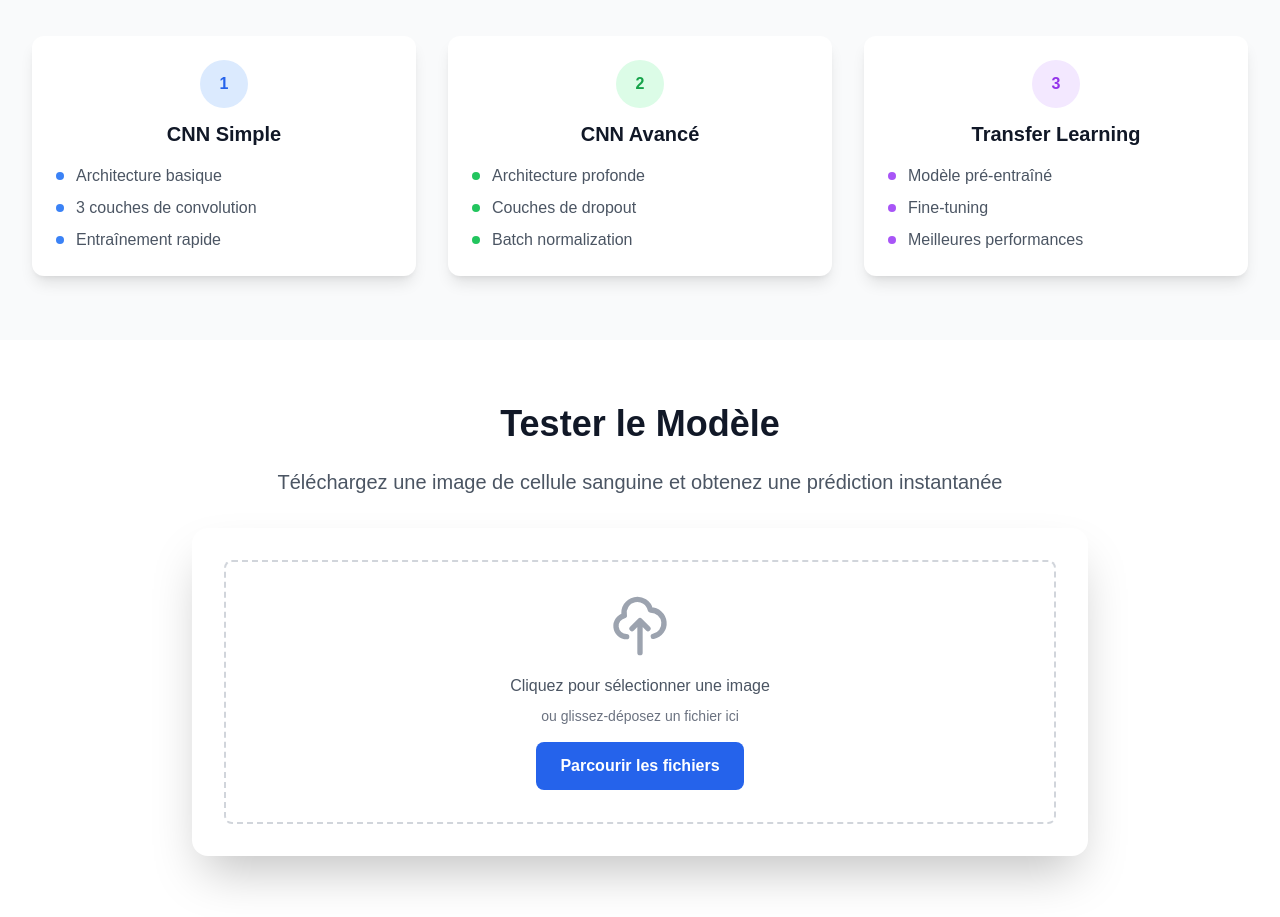
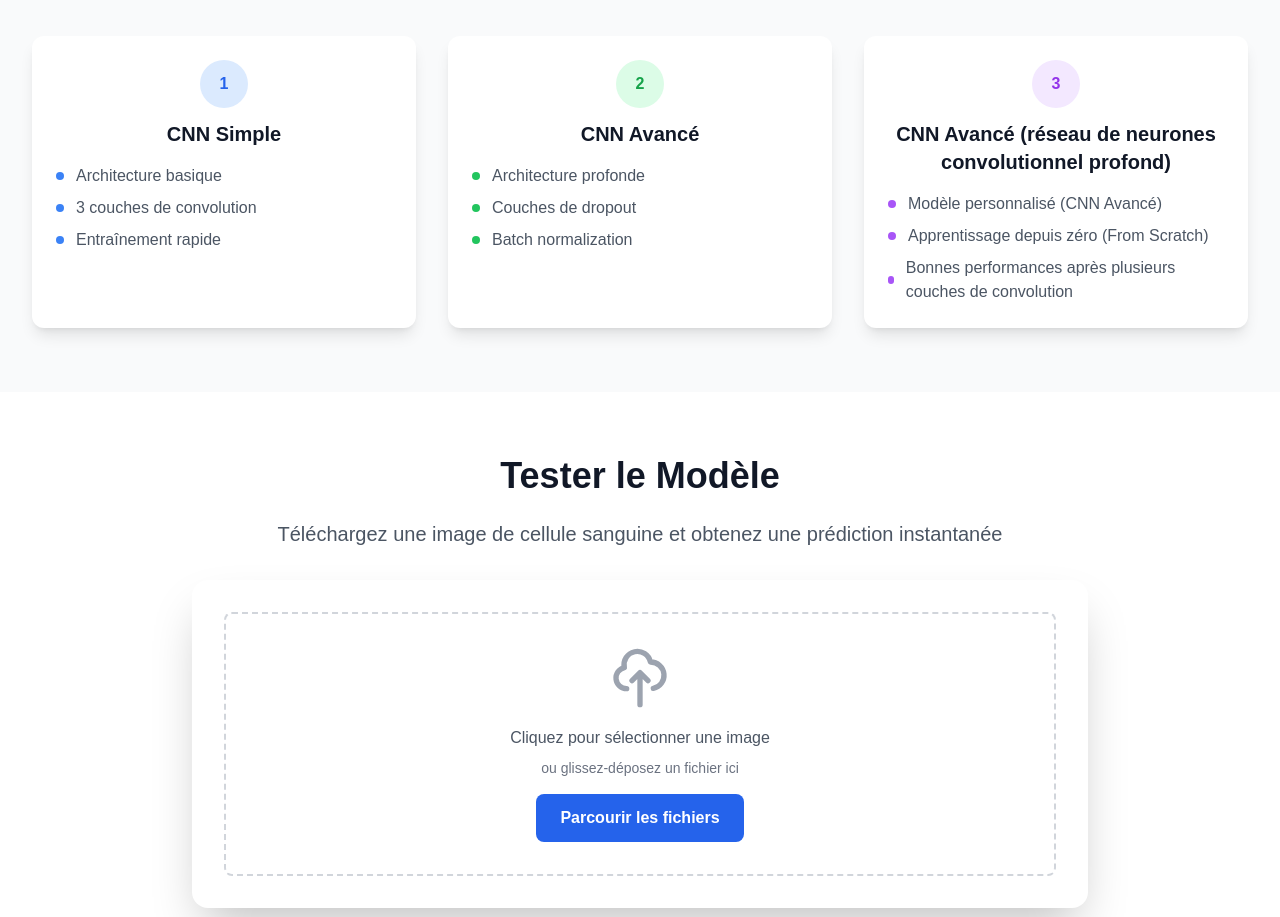
Before and after one commit to AbasseMahmoud/Projet_DeepLearning, a Next.js app in the folder frontend/: page / in a window 1280 px wide. Shown: the part 1300-2217 px from the top of the page. Built offline with nearby package versions, Linux system fonts and the light colour scheme.

Commit message:
modification du troisieme model entrainer

```diff
--- a/frontend/app/components/Home.tsx
+++ b/frontend/app/components/Home.tsx
@@ -366,20 +366,20 @@ export default function Home() {
                 <div className="w-12 h-12 bg-purple-100 dark:bg-purple-900/50 rounded-full flex items-center justify-center mx-auto mb-3">
                   <span className="text-purple-600 dark:text-purple-400 font-bold">3</span>
                 </div>
-                <h3 className="text-xl font-bold text-gray-900 dark:text-white">Transfer Learning</h3>
+                <h3 className="text-xl font-bold text-gray-900 dark:text-white">CNN Avancé (réseau de neurones convolutionnel profond)</h3>
               </div>
               <ul className="space-y-2 text-gray-600 dark:text-gray-300">
                 <li className="flex items-center">
                   <span className="w-2 h-2 bg-purple-500 rounded-full mr-3"></span>
-                  Modèle pré-entraîné
+                   Modèle personnalisé (CNN Avancé)
                 </li>
                 <li className="flex items-center">
                   <span className="w-2 h-2 bg-purple-500 rounded-full mr-3"></span>
-                  Fine-tuning
+                  Apprentissage depuis zéro (From Scratch)
                 </li>
                 <li className="flex items-center">
                   <span className="w-2 h-2 bg-purple-500 rounded-full mr-3"></span>
-                  Meilleures performances
+                  Bonnes performances après plusieurs couches de convolution
                 </li>
               </ul>
             </motion.div>
```
